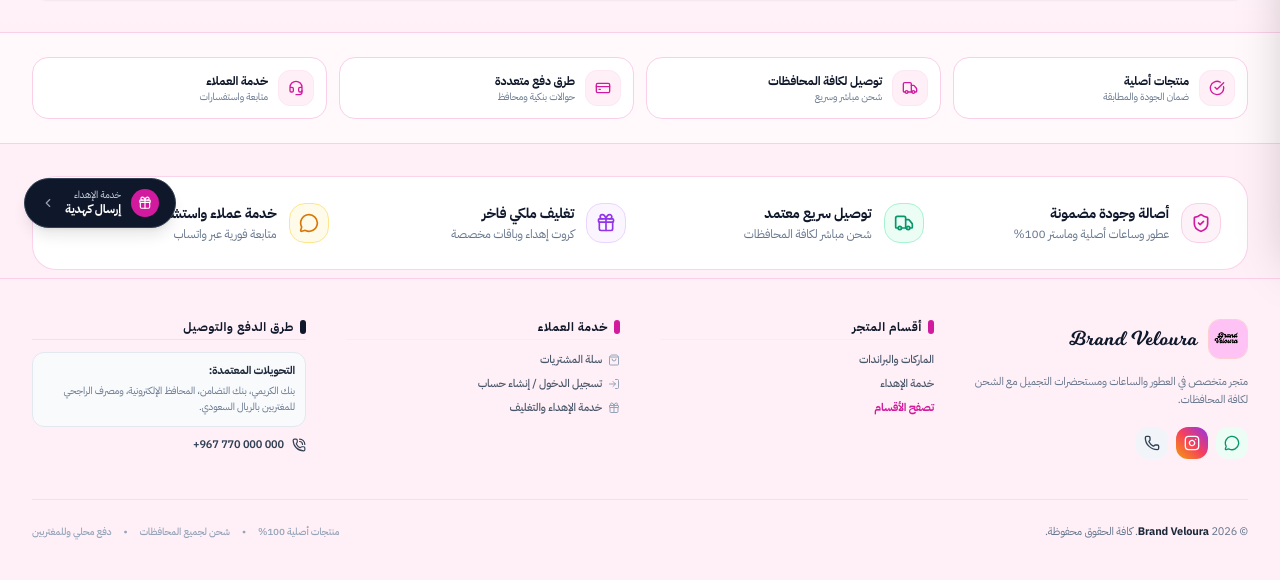
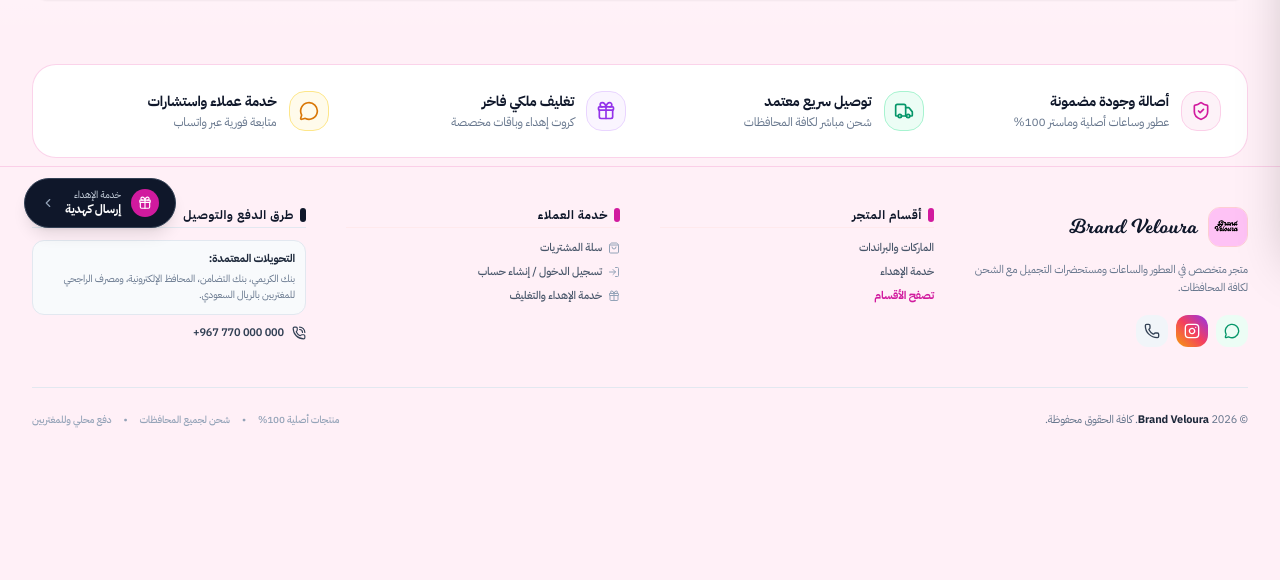
Before and after one commit to eng-duud/brandveloura, a Django app: page / in a window 1280 px wide. Shown: the part 552-1132 px from the top of the page. After the commit the page ends 980 px from the top, so only its background shows below. Run offline with Django 5.2, Linux system fonts and the light colour scheme; data comes from the database, SQL or seed files in the repository; data that the repository does not hold is empty; some libraries are stand-ins or nearby versions; some web fonts are replaced.

Commit message:
fix(home): remove duplicated store features strip and update fallback banner link to product_list

```diff
--- a/templates/store/home.html
+++ b/templates/store/home.html
@@ -69,8 +69,8 @@
                         </span>
                         <h1 class="text-2xl sm:text-3xl font-bold leading-tight">العطور، الساعات ومستحضرات التجميل</h1>
                         <p class="text-xs text-slate-300 leading-relaxed">عطور عالمية أصلية وماستر، ساعات رجالية ونسائية، مع التوصيل السريع لكافة المحافظات.</p>
-                        <a href="{% url 'store:perfumes_catalog' %}" class="inline-flex items-center gap-2 px-5 py-2.5 rounded-xl bg-brand-500 text-white font-bold text-xs shadow-md hover:bg-brand-600 transition">
-                            <span>تصفح العطور الآن</span>
+                        <a href="{% url 'store:product_list' %}" class="inline-flex items-center gap-2 px-5 py-2.5 rounded-xl bg-brand-500 text-white font-bold text-xs shadow-md hover:bg-brand-600 transition">
+                            <span>تصفح الأقسام والمنتجات</span>
                             <i data-lucide="arrow-left" class="w-3.5 h-3.5"></i>
                         </a>
                     </div>
@@ -432,55 +432,6 @@
 </section>
 {% endif %}
 
-<!-- 5. Store Features Strip -->
-<section class="border-y border-pink-200 bg-white/60 py-6">
-    <div class="max-w-7xl mx-auto px-4 sm:px-6 lg:px-8">
-        <div class="grid grid-cols-2 md:grid-cols-4 gap-3">
-
-            <div class="flex items-center gap-2.5 p-3 rounded-2xl bg-white border border-pink-200 shadow-2xs">
-                <div class="w-9 h-9 rounded-xl bg-brand-50 text-brand-600 border border-pink-100 flex items-center justify-center shrink-0">
-                    <i data-lucide="check-circle" class="w-4 h-4 text-brand-600"></i>
-                </div>
-                <div>
-                    <h4 class="font-bold text-slate-900 text-xs">منتجات أصلية</h4>
-                    <p class="text-[10px] text-slate-500">ضمان الجودة والمطابقة</p>
-                </div>
-            </div>
-
-            <div class="flex items-center gap-2.5 p-3 rounded-2xl bg-white border border-pink-200 shadow-2xs">
-                <div class="w-9 h-9 rounded-xl bg-brand-50 text-brand-600 border border-pink-100 flex items-center justify-center shrink-0">
-                    <i data-lucide="truck" class="w-4 h-4 text-brand-600"></i>
-                </div>
-                <div>
-                    <h4 class="font-bold text-slate-900 text-xs">توصيل لكافة المحافظات</h4>
-                    <p class="text-[10px] text-slate-500">شحن مباشر وسريع</p>
-                </div>
-            </div>
-
-            <div class="flex items-center gap-2.5 p-3 rounded-2xl bg-white border border-pink-200 shadow-2xs">
-                <div class="w-9 h-9 rounded-xl bg-brand-50 text-brand-600 border border-pink-100 flex items-center justify-center shrink-0">
-                    <i data-lucide="credit-card" class="w-4 h-4 text-brand-600"></i>
-                </div>
-                <div>
-                    <h4 class="font-bold text-slate-900 text-xs">طرق دفع متعددة</h4>
-                    <p class="text-[10px] text-slate-500">حوالات بنكية ومحافظ</p>
-                </div>
-            </div>
-
-            <div class="flex items-center gap-2.5 p-3 rounded-2xl bg-white border border-pink-200 shadow-2xs">
-                <div class="w-9 h-9 rounded-xl bg-brand-50 text-brand-600 border border-pink-100 flex items-center justify-center shrink-0">
-                    <i data-lucide="headset" class="w-4 h-4 text-brand-600"></i>
-                </div>
-                <div>
-                    <h4 class="font-bold text-slate-900 text-xs">خدمة العملاء</h4>
-                    <p class="text-[10px] text-slate-500">متابعة واستفسارات</p>
-                </div>
-            </div>
-
-        </div>
-    </div>
-</section>
-
 <!-- Slider & Strip Scrolling Scripts -->
 <script>
     // 1. Auto Slider Running Every 2 Seconds (2000ms)
```
